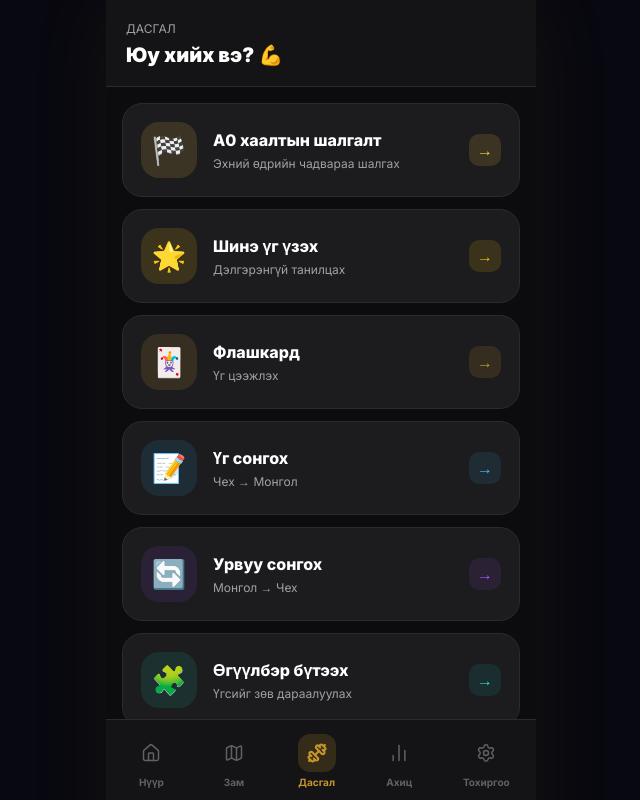
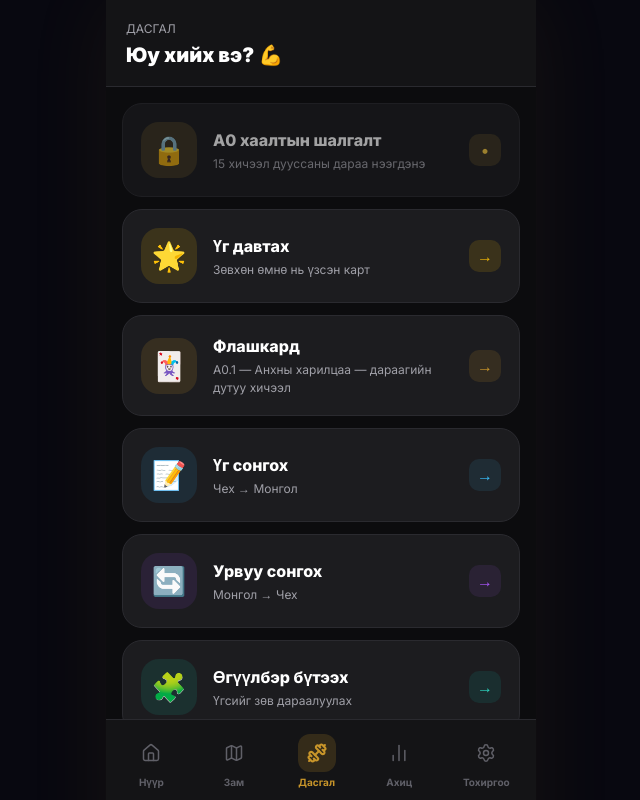
Before and after one commit to enkhbat194/czech-mongolian-app, a React (Vite) app: page / in a window 1280 px wide. Both pictures are taken after a click on the button "Дасгал". Shown: the top 800 px of the page, without its empty margins (319-959 px from the left). Built offline with nearby package versions, Linux system fonts and the light colour scheme.

Commit message:
fix(a0): gate final mission and choose next flashcard lesson

```diff
--- a/src/pages/PracticePage.tsx
+++ b/src/pages/PracticePage.tsx
@@ -3,11 +3,18 @@ import { motion } from 'framer-motion';
 import { a0MemoryTargets } from '../data/a0MemoryPlan';
 import { useAppStore } from '../stores/useAppStore';
 import { usePhraseMemoryStore } from '../stores/usePhraseMemoryStore';
+import {
+  getMissingFinalMissionLessonIds,
+  getNextIncompleteLesson,
+  isFinalMissionUnlocked,
+} from '../utils/a0BaselineIntegrity';
 
 const PracticePage: React.FC = () => {
   const { setPage, setCurrentLesson, lessons, progress } = useAppStore();
   const phrases = usePhraseMemoryStore((state) => state.phrases);
-  const firstLesson = lessons.find((lesson) => !lesson.isLocked);
+  const nextLesson = getNextIncompleteLesson(lessons, progress.completedLessons);
+  const finalMissionUnlocked = isFinalMissionUnlocked(lessons, progress.completedLessons);
+  const missingMissionLessons = getMissingFinalMissionLessonIds(lessons, progress.completedLessons);
   const introducedWords = progress.introducedWords;
   const now = Date.now();
   const duePhraseCount = Object.values(phrases).filter((memory) => {
@@ -16,18 +23,28 @@ const PracticePage: React.FC = () => {
   }).length;
 
   const options = [
-    { icon: '🏁', label: 'A0 хаалтын шалгалт', sub: 'Эхний өдрийн чадвараа шалгах', color: 'rgba(245,200,66,.14)', accent: '#F5C842', action: () => setPage('a0FinalMission') },
-    { icon: '🌟', label: 'Шинэ үг үзэх', sub: 'Дэлгэрэнгүй танилцах', color: 'rgba(234,179,8,.15)', accent: '#EAB308', action: () => setPage('interactiveLearning') },
-    { icon: '🃏', label: 'Флашкард', sub: 'Үг цээжлэх', color: 'rgba(200,149,42,.15)', accent: '#C8952A', action: () => { if (firstLesson) setCurrentLesson(firstLesson.id); setPage('flashcard'); } },
-    { icon: '📝', label: 'Үг сонгох', sub: 'Чех → Монгол', color: 'rgba(56,189,248,.1)', accent: '#38BDF8', action: () => setPage('wordQuiz') },
-    { icon: '🔄', label: 'Урвуу сонгох', sub: 'Монгол → Чех', color: 'rgba(168,85,247,.1)', accent: '#A855F7', action: () => setPage('reverseQuiz') },
-    { icon: '🧩', label: 'Өгүүлбэр бүтээх', sub: 'Үгсийг зөв дараалуулах', color: 'rgba(20,184,166,.12)', accent: '#2DD4BF', action: () => setPage('sentenceBuilder') },
-    { icon: '✍️', label: 'Бичих дасгал', sub: 'Зөв бичих', color: 'rgba(245,158,11,.1)', accent: '#F59E0B', action: () => setPage('writing') },
-    { icon: '🎧', label: 'Сонсоод бичих', sub: 'Чээж бичиг', color: 'rgba(236,72,153,.1)', accent: '#EC4899', action: () => setPage('dictation') },
-    { icon: '📝', label: 'Хоосон үг нөхөх', sub: 'Дүрэм, үгсийн сан', color: 'rgba(99,102,241,.1)', accent: '#6366F1', action: () => setPage('fillBlank') },
-    { icon: '🎧', label: 'Сонсох дасгал', sub: 'Аудио ойлголт', color: 'rgba(34,197,94,.1)', accent: '#22C55E', action: () => setPage('listening') },
-    { icon: '🗣️', label: 'Ярих дасгал', sub: 'Дуудлага шалгах', color: 'rgba(99,102,241,.15)', accent: '#818CF8', action: () => setPage('speaking') },
-    { icon: '🧠', label: 'Өнөөдөр давтах', sub: duePhraseCount > 0 ? `${duePhraseCount} гол хэллэг хугацаа болсон` : 'Дараагийн хугацаат хэллэгээ харах', color: 'rgba(239,68,68,.1)', accent: '#F87171', action: () => setPage('todayReview') },
+    {
+      icon: finalMissionUnlocked ? '🏁' : '🔒',
+      label: 'A0 хаалтын шалгалт',
+      sub: finalMissionUnlocked
+        ? 'Эхний өдрийн чадвараа шалгах'
+        : `${missingMissionLessons.length} хичээл дууссаны дараа нээгдэнэ`,
+      color: 'rgba(245,200,66,.14)',
+      accent: '#F5C842',
+      disabled: !finalMissionUnlocked,
+      action: () => setPage('a0FinalMission'),
+    },
+    { icon: '🌟', label: 'Үг давтах', sub: 'Зөвхөн өмнө нь үзсэн карт', color: 'rgba(234,179,8,.15)', accent: '#EAB308', disabled: false, action: () => setPage('interactiveLearning') },
+    { icon: '🃏', label: 'Флашкард', sub: nextLesson ? `${nextLesson.titleMn} — дараагийн дутуу хичээл` : 'Үг цээжлэх', color: 'rgba(200,149,42,.15)', accent: '#C8952A', disabled: false, action: () => { if (nextLesson) setCurrentLesson(nextLesson.id); setPage('flashcard'); } },
+    { icon: '📝', label: 'Үг сонгох', sub: 'Чех → Монгол', color: 'rgba(56,189,248,.1)', accent: '#38BDF8', disabled: false, action: () => setPage('wordQuiz') },
+    { icon: '🔄', label: 'Урвуу сонгох', sub: 'Монгол → Чех', color: 'rgba(168,85,247,.1)', accent: '#A855F7', disabled: false, action: () => setPage('reverseQuiz') },
+    { icon: '🧩', label: 'Өгүүлбэр бүтээх', sub: 'Үгсийг зөв дараалуулах', color: 'rgba(20,184,166,.12)', accent: '#2DD4BF', disabled: false, action: () => setPage('sentenceBuilder') },
+    { icon: '✍️', label: 'Бичих дасгал', sub: 'Зөв бичих', color: 'rgba(245,158,11,.1)', accent: '#F59E0B', disabled: false, action: () => setPage('writing') },
+    { icon: '🎧', label: 'Сонсоод бичих', sub: 'Чээж бичиг', color: 'rgba(236,72,153,.1)', accent: '#EC4899', disabled: false, action: () => setPage('dictation') },
+    { icon: '📝', label: 'Хоосон үг нөхөх', sub: 'Дүрэм, үгсийн сан', color: 'rgba(99,102,241,.1)', accent: '#6366F1', disabled: false, action: () => setPage('fillBlank') },
+    { icon: '🎧', label: 'Сонсох дасгал', sub: 'Аудио ойлголт', color: 'rgba(34,197,94,.1)', accent: '#22C55E', disabled: false, action: () => setPage('listening') },
+    { icon: '🗣️', label: 'Ярих дасгал', sub: 'Дуудлага шалгах', color: 'rgba(99,102,241,.15)', accent: '#818CF8', disabled: false, action: () => setPage('speaking') },
+    { icon: '🧠', label: 'Өнөөдөр давтах', sub: duePhraseCount > 0 ? `${duePhraseCount} гол хэллэг хугацаа болсон` : 'Дараагийн хугацаат хэллэгээ харах', color: 'rgba(239,68,68,.1)', accent: '#F87171', disabled: false, action: () => setPage('todayReview') },
   ];
 
   return (
@@ -38,10 +55,28 @@ const PracticePage: React.FC = () => {
       </div>
       <div style={{ padding: 16, display: 'flex', flexDirection: 'column', gap: 12 }}>
         {options.map((option) => (
-          <motion.button key={option.label} whileTap={{ scale: 0.97 }} onClick={option.action} style={{ background: '#1C1C1F', borderRadius: 20, padding: 18, display: 'flex', alignItems: 'center', gap: 16, border: '1px solid #2A2A2F', cursor: 'pointer', textAlign: 'left' }}>
+          <motion.button
+            key={option.label}
+            whileTap={option.disabled ? undefined : { scale: 0.97 }}
+            onClick={option.action}
+            disabled={option.disabled}
+            aria-disabled={option.disabled}
+            style={{
+              background: '#1C1C1F',
+              borderRadius: 20,
+              padding: 18,
+              display: 'flex',
+              alignItems: 'center',
+              gap: 16,
+              border: '1px solid #2A2A2F',
+              cursor: option.disabled ? 'not-allowed' : 'pointer',
+              textAlign: 'left',
+              opacity: option.disabled ? 0.62 : 1,
+            }}
+          >
             <div style={{ width: 56, height: 56, borderRadius: 18, background: option.color, display: 'flex', alignItems: 'center', justifyContent: 'center', fontSize: 28, flexShrink: 0 }}>{option.icon}</div>
             <div style={{ flex: 1 }}><p style={{ fontSize: 16, fontWeight: 800, color: '#FFF', marginBottom: 3 }}>{option.label}</p><p style={{ fontSize: 12, color: '#A0A0A8' }}>{option.sub}</p></div>
-            <div style={{ width: 32, height: 32, borderRadius: 10, background: option.color, display: 'flex', alignItems: 'center', justifyContent: 'center' }}><span style={{ fontSize: 16, color: option.accent }}>→</span></div>
+            <div style={{ width: 32, height: 32, borderRadius: 10, background: option.color, display: 'flex', alignItems: 'center', justifyContent: 'center' }}><span style={{ fontSize: 16, color: option.accent }}>{option.disabled ? '•' : '→'}</span></div>
           </motion.button>
         ))}
       </div>
```
